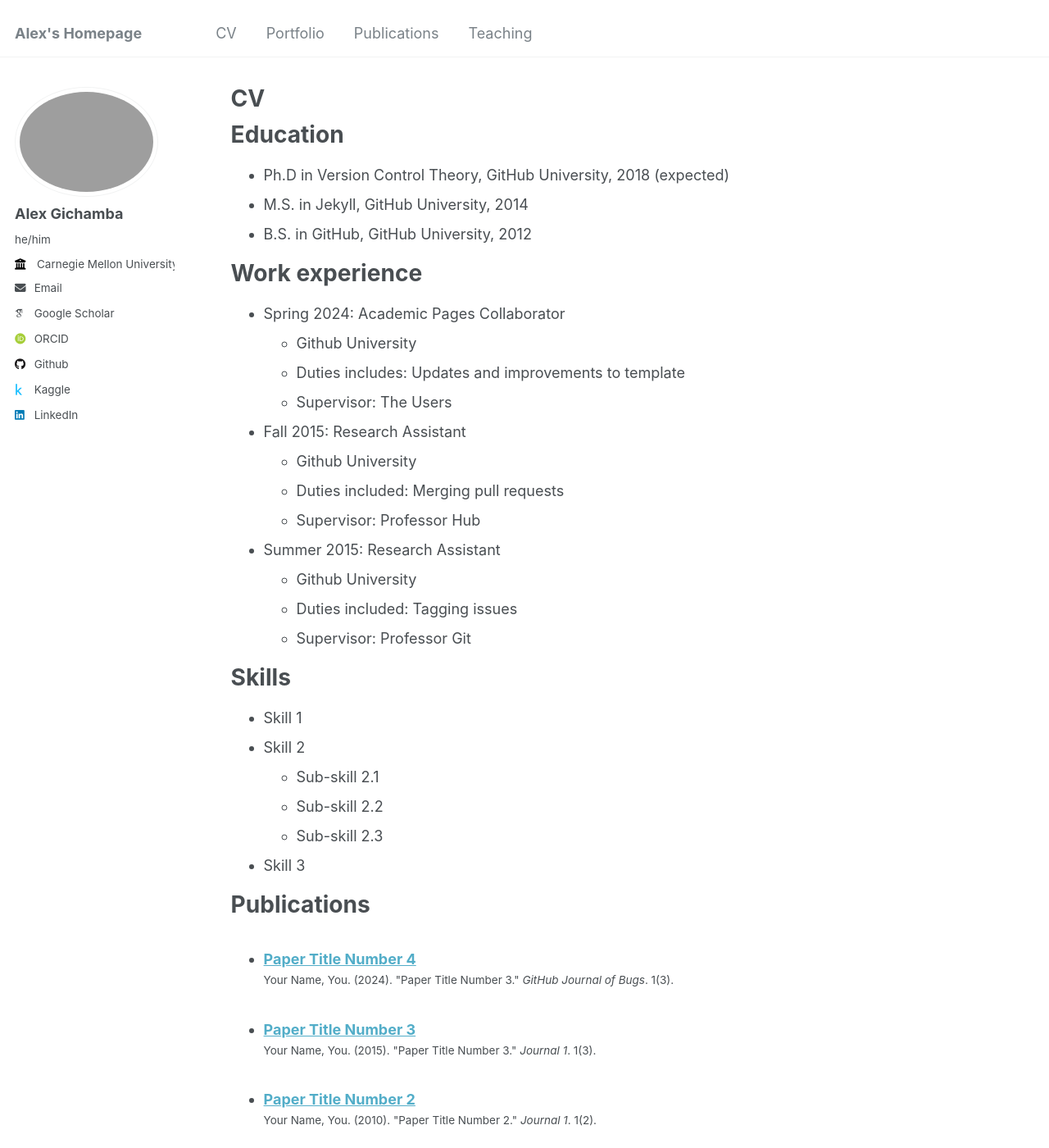
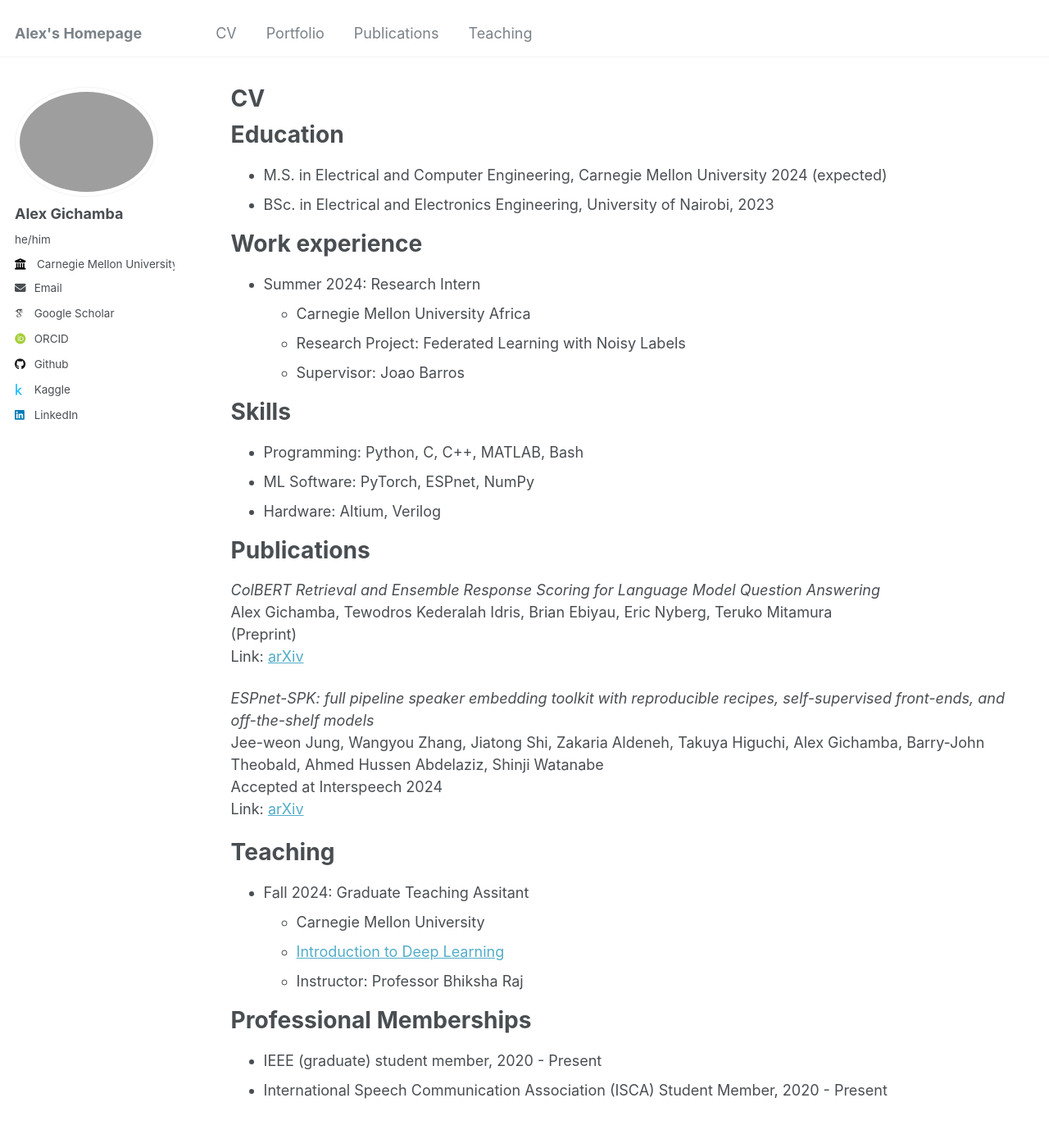
Before and after one commit to Alexgichamba/alexgichamba.github.io, a Jekyll site: the page built from _pages/cv.md, in a window 1280 px wide and 1400 px high. Shown: the whole window at 82% size. Built offline with Jekyll 4.4.1, drawn with Linux system fonts in a browser that asks for light colours; some web fonts are replaced; some of the changed text lies outside the part shown.

Commit message:
Update cv.md

```diff
--- a/_pages/cv.md
+++ b/_pages/cv.md
@@ -11,54 +11,43 @@ redirect_from:
 
 Education
 ======
-* Ph.D in Version Control Theory, GitHub University, 2018 (expected)
-* M.S. in Jekyll, GitHub University, 2014
-* B.S. in GitHub, GitHub University, 2012
+* M.S. in Electrical and Computer Engineering, Carnegie Mellon University 2024 (expected)
+* BSc. in Electrical and Electronics Engineering, University of Nairobi, 2023
 
 Work experience
 ======
-* Spring 2024: Academic Pages Collaborator
-  * Github University
-  * Duties includes: Updates and improvements to template
-  * Supervisor: The Users
-
-* Fall 2015: Research Assistant
-  * Github University
-  * Duties included: Merging pull requests
-  * Supervisor: Professor Hub
-
-* Summer 2015: Research Assistant
-  * Github University
-  * Duties included: Tagging issues
-  * Supervisor: Professor Git
+* Summer 2024: Research Intern
+  * Carnegie Mellon University Africa
+  * Research Project: Federated Learning with Noisy Labels
+  * Supervisor: Joao Barros
 
 Skills
 ======
-* Skill 1
-* Skill 2
-  * Sub-skill 2.1
-  * Sub-skill 2.2
-  * Sub-skill 2.3
-* Skill 3
+* Programming: Python, C, C++, MATLAB, Bash
+* ML Software: PyTorch, ESPnet, NumPy
+* Hardware: Altium, Verilog
 
 Publications
 ======
-  <ul>{% for post in site.publications reversed %}
-    {% include archive-single-cv.html %}
-  {% endfor %}</ul>
+*ColBERT Retrieval and Ensemble Response Scoring for Language Model Question Answering*<br>
+Alex Gichamba, Tewodros Kederalah Idris, Brian Ebiyau, Eric Nyberg, Teruko Mitamura<br>
+(Preprint)<br>
+Link: [arXiv](https://arxiv.org/pdf/2408.10808) <br>
 
-Talks
-======
-  <ul>{% for post in site.talks reversed %}
-    {% include archive-single-talk-cv.html  %}
-  {% endfor %}</ul>
+*ESPnet-SPK: full pipeline speaker embedding toolkit with reproducible recipes, self-supervised front-ends, and off-the-shelf models*<br>
+Jee-weon Jung, Wangyou Zhang, Jiatong Shi, Zakaria Aldeneh, Takuya Higuchi, Alex Gichamba, Barry-John Theobald, Ahmed Hussen Abdelaziz, Shinji Watanabe<br>
+Accepted at Interspeech 2024<br>
+Link: [arXiv](https://arxiv.org/pdf/2401.17230)
 
 Teaching
 ======
-  <ul>{% for post in site.teaching reversed %}
-    {% include archive-single-cv.html %}
-  {% endfor %}</ul>
+* Fall 2024: Graduate Teaching Assitant
+  * Carnegie Mellon University<br>
+  * [Introduction to Deep Learning](https://deeplearning.cs.cmu.edu/F24/index.html)<br>
+  * Instructor: Professor Bhiksha Raj
 
-Service and leadership
+
+Professional Memberships
 ======
-* Currently signed in to 43 different slack teams
+* IEEE (graduate) student member, 2020 - Present
+* International Speech Communication Association (ISCA) Student Member, 2020 - Present
```
